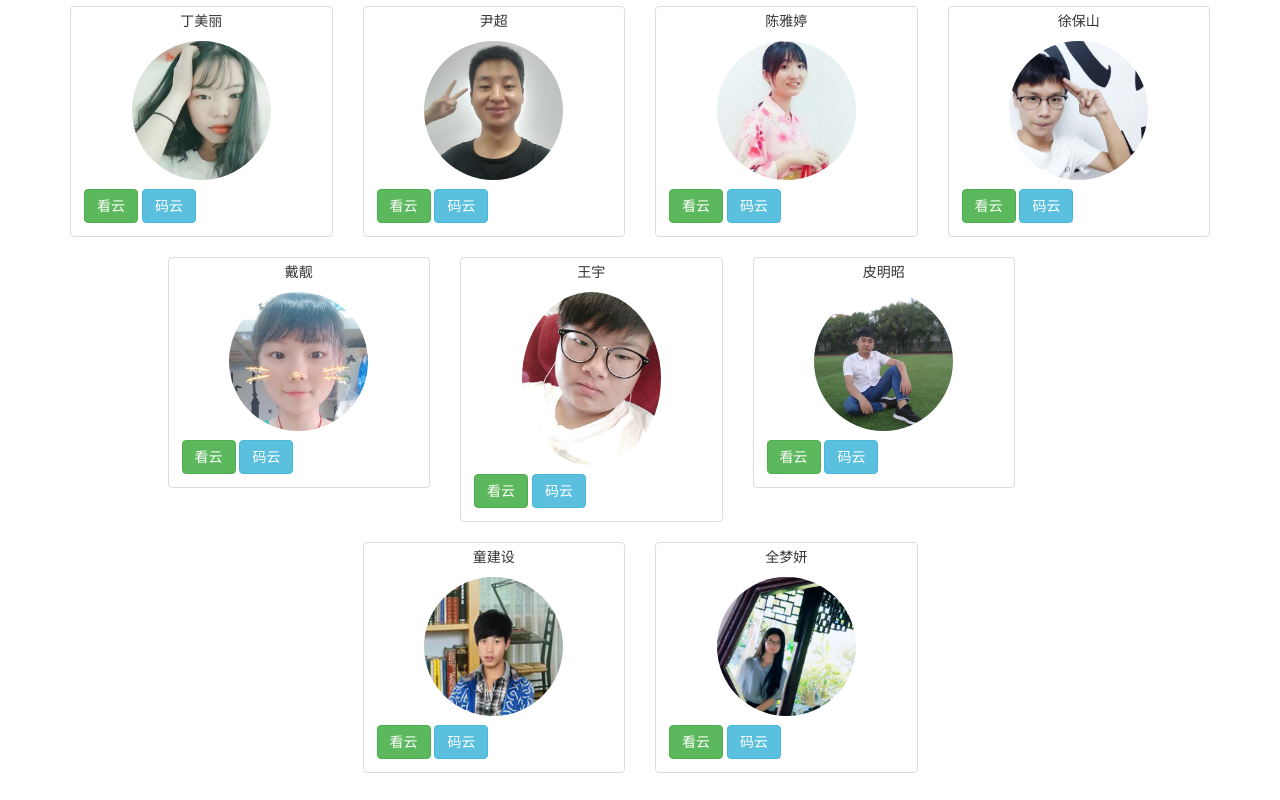
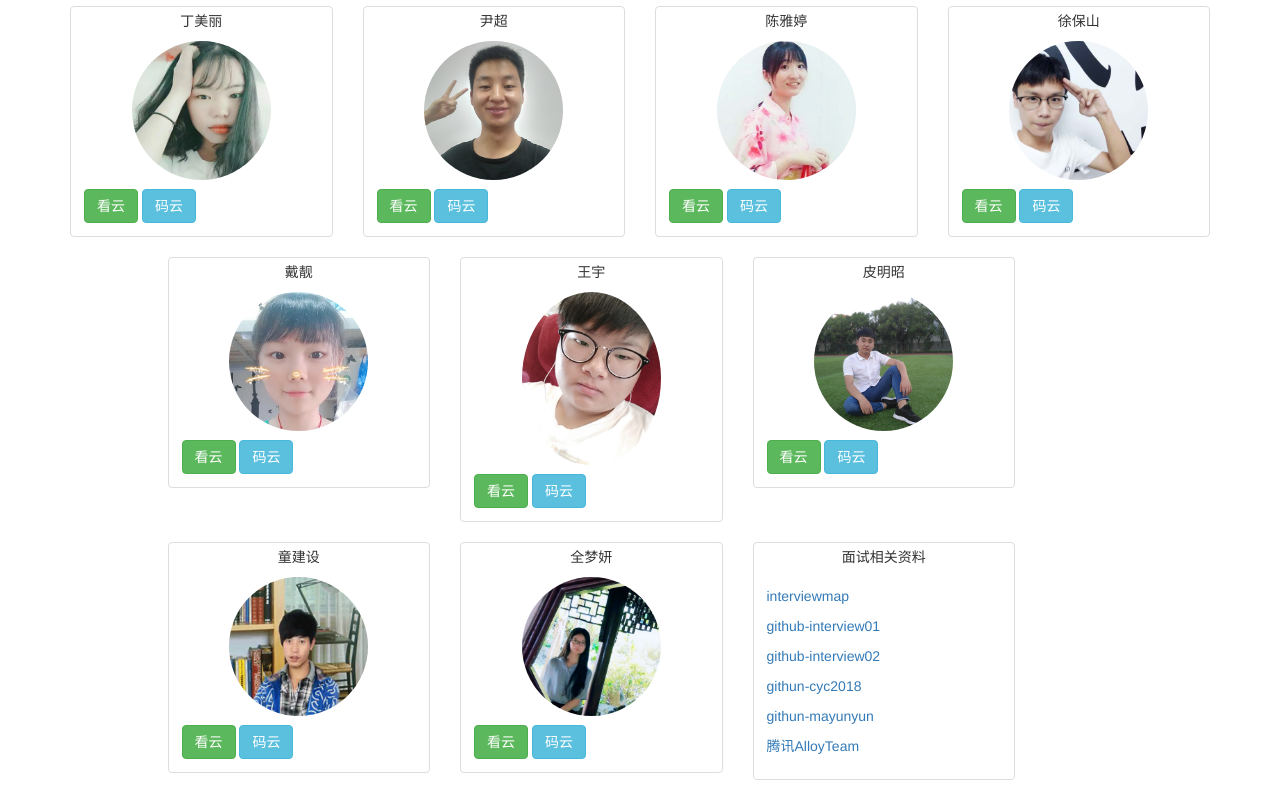
Before and after one commit to chengbenchao/student-note, a plain HTML site: page index.html in a window 1280 px wide. Shown: the part 327-1127 px from the top of the page. Drawn offline with nearby package versions, Linux system fonts and the light colour scheme.

Commit message:
interview

```diff
--- a/index.html
+++ b/index.html
@@ -34,7 +34,8 @@
       <div class="collapse navbar-collapse navbar-ex1-collapse">
         <ul class="nav navbar-nav navbar-right">
           <li><a href="https://www.kancloud.cn/@chengbenchao"><img src="images/kan.png" height="28" alt=""></a></li>
-          <li><a href="https://gitee.com/html5_of_the_buddha_department"><img height="28" src="images/logo-black.svg" alt=""></a></li>
+          <li><a href="https://gitee.com/html5_of_the_buddha_department"><img height="28" src="images/logo-black.svg"
+                alt=""></a></li>
         </ul>
       </div><!-- /.navbar-collapse -->
     </div>
@@ -68,7 +69,7 @@
       <div class="col-md-3">
         <div class="thumbnail">
           <p class="text-center">肖茗君</p>
-              <a href="http://www.xiaomingjun.xyz"><img src="images/xiao.png"  class="img-circle" alt="..."></a>
+          <a href="http://www.xiaomingjun.xyz"><img src="images/xiao.png" class="img-circle" alt="..."></a>
           <div class="caption">
             <a href="https://www.kancloud.cn/@xiaomingjun"><button class="btn btn-success">看云</button></a>
             <a href="https://gitee.com/teresaXDX/events"><button class="btn btn-info">码云</button></a>
@@ -113,7 +114,7 @@
       <div class="col-md-3">
         <div class="thumbnail">
           <p class="text-center">陈雅婷</p>
-              <a href="https://www.chenyating.top"><img src="images/chenya.jpg"  class="img-circle" alt="..."></a>
+          <a href="https://www.chenyating.top"><img src="images/chenya.jpg" class="img-circle" alt="..."></a>
           <div class="caption">
             <a href="https://www.kancloud.cn/@chenyating"><button class="btn btn-success">看云</button></a>
             <a href="https://gitee.com/chen_yating/events"><button class="btn btn-info">码云</button></a>
@@ -158,7 +159,7 @@
       <div class="col-md-3">
         <div class="thumbnail">
           <p class="text-center">皮明昭</p>
-              <a href="http://www.pimingzhao.top"><img src="images/pi.jpg"  class="img-circle" alt="..."></a>
+          <a href="http://www.pimingzhao.top"><img src="images/pi.jpg" class="img-circle" alt="..."></a>
           <div class="caption">
             <a href="https://www.kancloud.cn/@pimingzhao"><button class="btn btn-success">看云</button></a>
             <a href="https://gitee.com/pimingzhao/projects"><button class="btn btn-info">码云</button></a>
@@ -167,7 +168,7 @@
       </div>
     </div>
     <div class="row">
-        <div class="col-md-3 col-md-offset-3 ">
+      <div class="col-md-3 col-md-offset-1 ">
         <div class="thumbnail">
           <p class="text-center">童建设</p>
           <a href="http://www.tongjianshe.top/"><img src="images/tong.png" class="img-circle" alt="..."></a>
@@ -187,7 +188,25 @@
           </div>
         </div>
       </div>
+      <div class="col-md-3">
+        <div class="thumbnail">
+          <p class="text-center">面试相关资料</p>
+          <div class="caption">
+            <p><a href="https://yuchengkai.cn/docs/zh/">interviewmap</a></p>
+            <p>
+              <a href="https://github.com/h5bp/Front-end-Developer-Interview-Questions">github-interview01</a>
+            </p>
+
+            <p><a href="https://github.com/helloqingfeng/Awsome-Front-End-learning-resource">github-interview02</a></p>
+            <p><a href="https://github.com/CyC2018/CS-Notes">githun-cyc2018</a></p>
+            <p><a href="https://github.com/markyun/My-blog/tree/master/Front-end-Developer-Questions">githun-mayunyun</a></p>
+            <p><a href="https://github.com/AlloyTeam/Mars">腾讯AlloyTeam</a></p>
+
           </div>
+        </div>
+      </div>
+    </div>
+
   </div>
   <script src="https://cdn.bootcss.com/jquery/1.12.4/jquery.min.js"></script>
   <script src="https://cdn.bootcss.com/bootstrap/3.3.7/js/bootstrap.min.js"></script>
```
Lines whose indentation alone changed are shown as unchanged.
